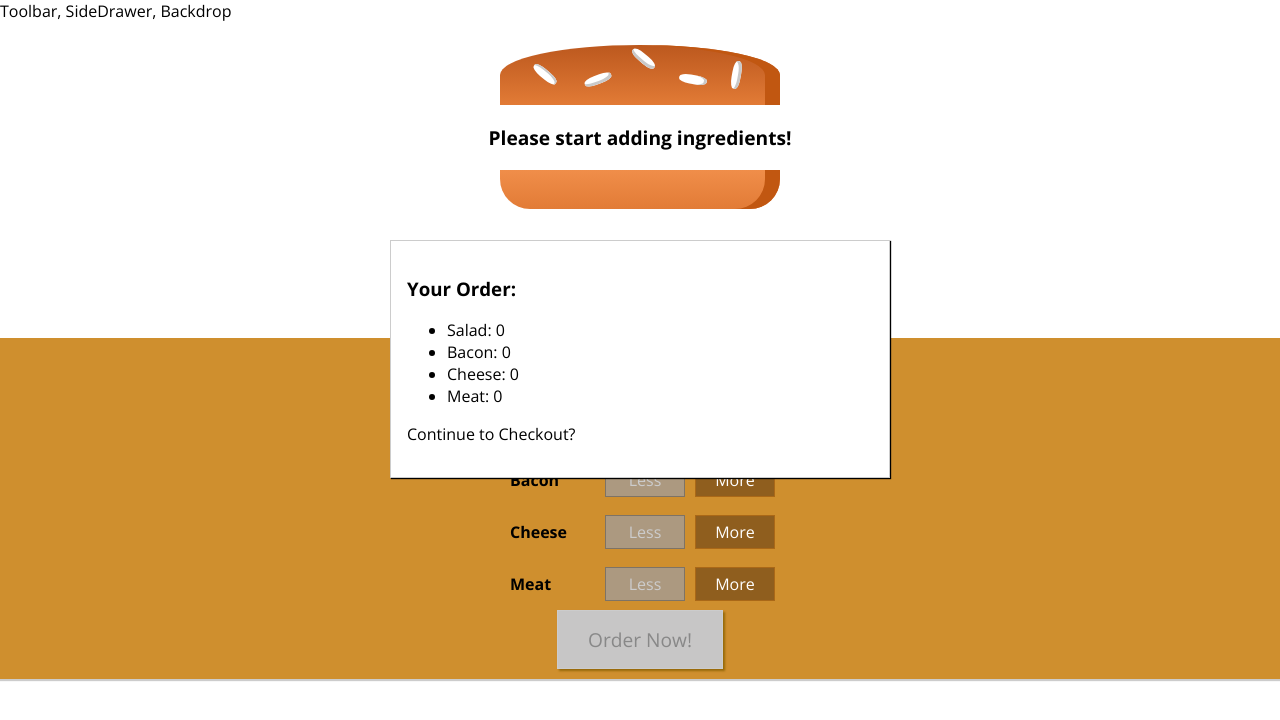
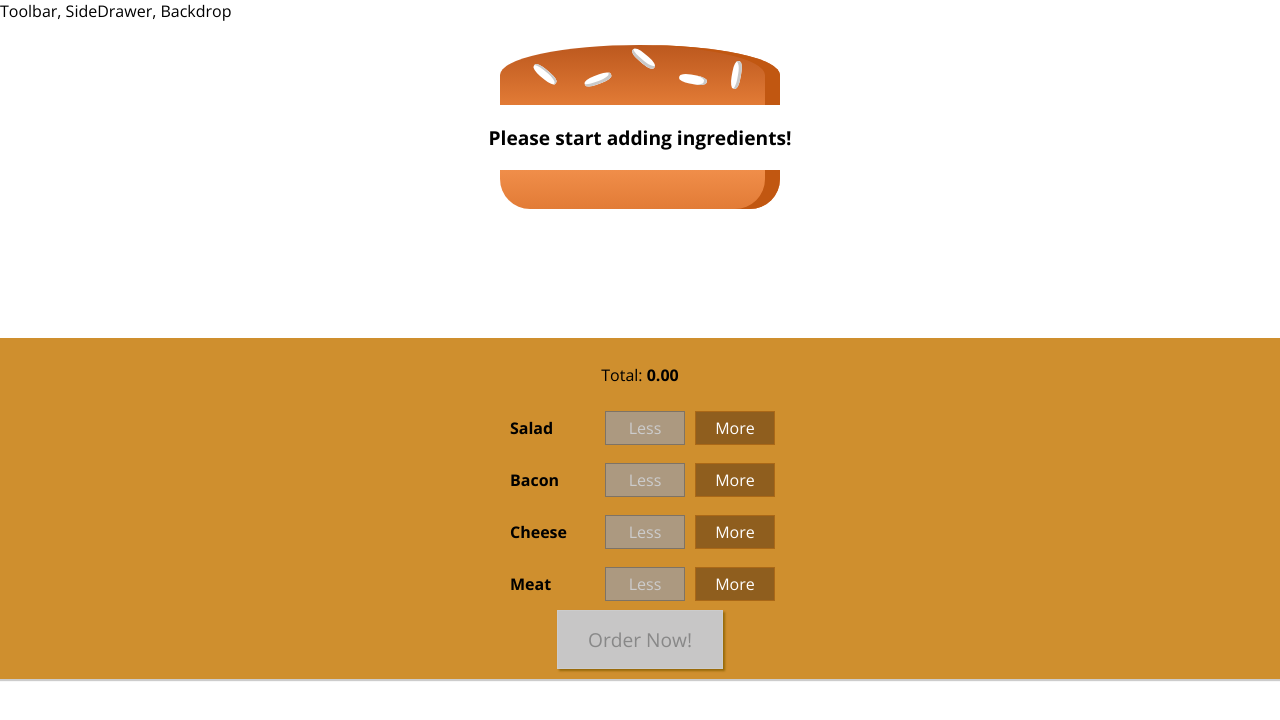
Before and after one commit to proiacm/burger-builder, a React (Create React App) app: page / in a window 1280 px wide. Shown: the top 720 px of the page. Built offline with nearby package versions, Linux system fonts and the light colour scheme.

Commit message:
Add inline style to conditionally show Modal

```diff
--- a/src/components/UI/Modal/Modal.js
+++ b/src/components/UI/Modal/Modal.js
@@ -2,7 +2,9 @@ import React from 'react';
 import classes from './Modal.module.css';
 
 const modal = (props) => (
-    <div className={classes.Modal}>
+    <div className={classes.Modal}
+      style={{transform: props.show ? 'translateY(0)' : 'translateY(-100vh)',
+      opacity: props.show ? '1' : '0'}}>
       {props.children}
     </div>
 );
```
